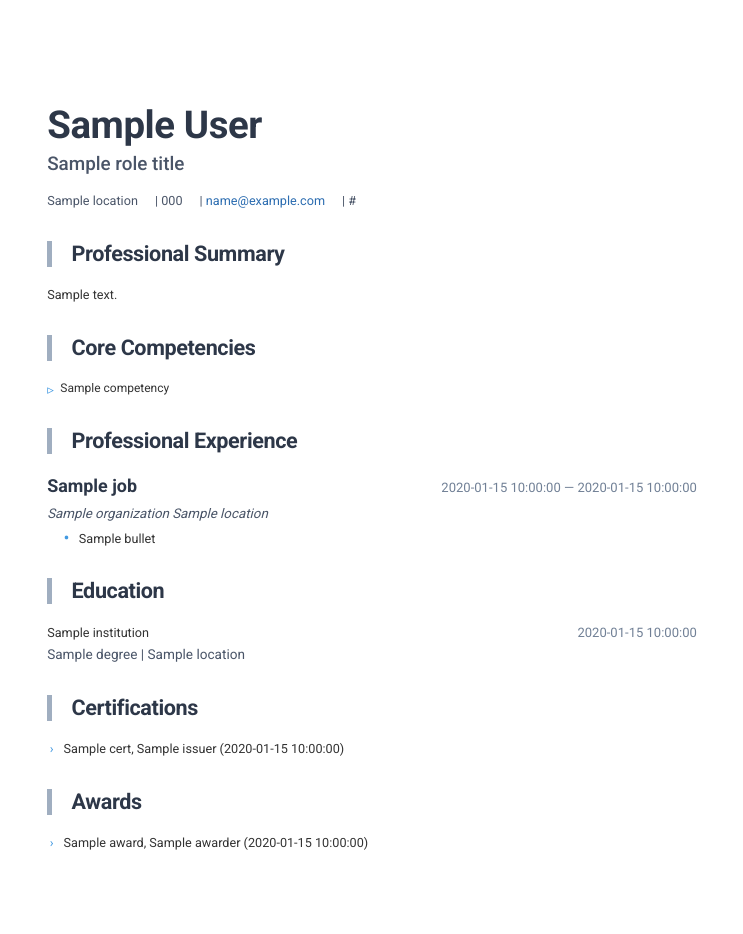
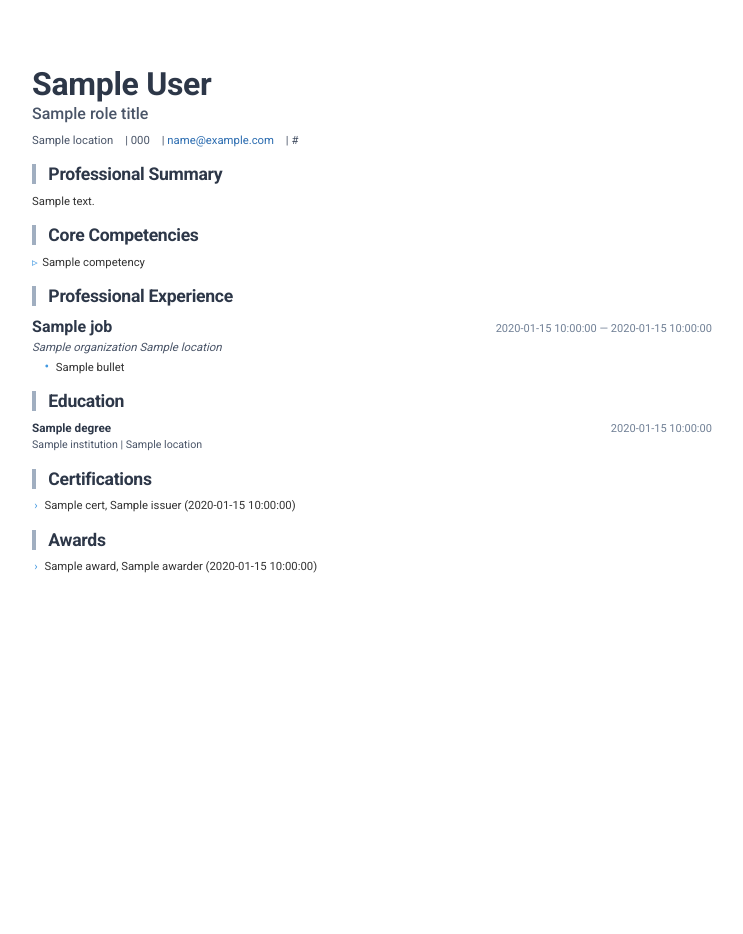
Before and after one commit to amyers1/resume_pipeline, a Python web app: template backend/templates/resume.html.j2 in a window 1280 px wide. Shown: the whole page, without its empty margins (268-1011 px from the left). After the commit the page ends 573 px from the top, so only its background shows below. Run offline with Jinja, Linux system fonts and the light colour scheme; the template is opened without the code that fills it: most values are stand-ins (such as "Sample title", 1, 10 or a date in 2020).

Commit message:
html template updates

```diff
--- a/backend/templates/resume.css
+++ b/backend/templates/resume.css
@@ -1,10 +1,12 @@
 /* ==========================================================================
    Modern Resume Style – Awesome-CV inspired – WeasyPrint friendly
+   Compact version (smaller type, tighter spacing, 3-col competencies)
    ========================================================================== */
 
 @import url("https://fonts.googleapis.com/css2?family=Roboto:wght@300;400;500;700&family=Roboto+Mono:wght@400;500&display=swap");
 
 /* Reset & base */
+
 * {
     margin: 0;
     padding: 0;
@@ -18,49 +20,51 @@ html {
 
 body {
     font-family: "Roboto", Helvetica, Arial, sans-serif;
-    font-size: 9.5pt;
-    line-height: 1.45;
+    font-size: 8.5pt; /* ↓ smaller base font */
+    line-height: 1.35; /* ↓ tighter line height */
     color: #333;
     background: #fff;
     margin: 0;
 }
 
 /* Container – aim for ~A4/letter usable area */
+
 .container {
-    max-width: 8.5in; /* A4 width – adjust to 8.5in / 216mm for US letter */
+    max-width: 8.5in;
     margin: 0 auto;
-    padding: 2.8cm 2.2cm 2cm; /* generous top margin for header breathing room */
+    padding: 1.8cm 1.8cm 1.6cm; /* ↓ reduced top and side padding */
 }
 
 /* Typography scale */
+
 h1,
 h2 {
     font-weight: 700;
-    color: #2d3748; /* dark slate */
-    letter-spacing: -0.4px;
+    color: #2d3748;
+    letter-spacing: -0.3px;
 }
 
 h1 {
-    font-size: 2.4rem;
-    margin-bottom: 0.15em;
+    font-size: 2rem; /* ↓ slightly smaller */
+    margin-bottom: 0.1em; /* tighter */
     line-height: 1;
 }
 
 .role-title {
-    font-size: 1.18rem;
+    font-size: 1rem; /* ↓ slightly smaller */
     font-weight: 500;
     color: #4a5568;
-    margin-bottom: 0.8em;
+    margin-bottom: 0.5em; /* tighter */
 }
 
 .contact-info {
-    font-size: 9.5pt;
+    font-size: 8.5pt; /* ↓ smaller */
     color: #4a5568;
-    margin-bottom: 1.8em;
+    margin-bottom: 1.1em; /* ↓ smaller block spacing */
 }
 
 .contact-info span {
-    margin-right: 1.1em;
+    margin-right: 0.8em; /* tighter horizontal spacing */
 }
 
 .contact-info a {
@@ -73,41 +77,44 @@ h1 {
 }
 
 /* Section headings – Awesome-CV style thick left bar */
+
 h2 {
-    font-size: 1.35rem;
-    margin: 1.4em 0 0.9em;
-    padding-left: 0.9em;
-    border-left: 5px solid #a0aec0; /* subtle gray-blue accent */
-    line-height: 1.2;
+    font-size: 1.1rem; /* ↓ smaller */
+    margin: 0.9em 0 0.55em; /* tighter above/below */
+    padding-left: 0.7em; /* slightly tighter */
+    border-left: 4px solid #a0aec0; /* slightly thinner bar */
+    line-height: 1.15;
 }
 
-/* Core Competencies – compact grid */
+/* Core Competencies – compact 3-column grid */
+
 .competency-grid {
+    columns: 3; /* or column-count: 3; */
+    column-gap: 1.6em;
     list-style: none;
-    display: grid;
-    grid-template-columns: repeat(2, 1fr); /* ← changed from auto-fit minmax */
-    gap: 0.5em 2.5em; /* wider horizontal gap looks balanced */
-    font-size: 9pt; /* slightly larger helps legibility */
-    margin-top: 0.7em;
-    margin-bottom: 1.2em;
+    margin: 0;
+    padding: 0;
 }
 
 .competency-grid li {
+    break-inside: avoid;
+    -webkit-column-break-inside: avoid;
+    padding-left: 0.9em;
     position: relative;
-    padding-left: 1.1em;
 }
 
 .competency-grid li::before {
     content: "▹";
     position: absolute;
     left: 0;
-    color: #4299e1; /* blue accent */
-    font-size: 1.1em;
+    color: #4299e1;
+    font-size: 1em;
 }
 
 /* Experience items */
+
 .experience-item {
-    margin-bottom: 1.5em;
+    margin-bottom: 1em; /* ↓ tighter block spacing */
 }
 
 .exp-header {
@@ -115,40 +122,42 @@ h2 {
     justify-content: space-between;
     align-items: baseline;
     flex-wrap: wrap;
-    gap: 0.8em;
-    margin-bottom: 0.35em;
+    gap: 0.5em; /* tighter gap between title/date */
+    margin-bottom: 0.25em;
 }
 
 .job-title {
-    font-size: 1.12rem;
+    font-size: 1rem; /* ↓ slightly smaller */
     font-weight: 600;
     color: #2d3748;
 }
 
 .dates {
-    font-size: 9.8pt;
+    font-size: 8.3pt; /* ↓ smaller */
     color: #718096;
     font-weight: 400;
     white-space: nowrap;
 }
 
 .exp-sub-header {
-    font-size: 10pt;
+    font-size: 8.6pt; /* ↓ smaller */
     color: #4a5568;
-    margin-bottom: 0.5em;
+    margin-bottom: 0.35em; /* tighter */
     font-style: italic;
 }
+
+/* Bullet lists */
 
 .bullets {
     list-style: none;
     margin-left: 0;
-    padding-left: 1.3em;
+    padding-left: 1.1em; /* slightly tighter */
 }
 
 .bullets li {
     position: relative;
-    margin-bottom: 0.55em;
-    padding-left: 1.2em;
+    margin-bottom: 0.35em; /* ↓ less vertical space per bullet */
+    padding-left: 1em; /* tighter */
 }
 
 .bullets li::before {
@@ -156,44 +165,57 @@ h2 {
     position: absolute;
     left: 0;
     color: #4299e1;
-    font-size: 1.4em;
+    font-size: 1.2em;
     line-height: 1;
 }
 
 /* Education & Certifications */
+
+/* Education & Certifications */
+
 .edu-item {
-    margin-bottom: 1.1em;
+    margin-bottom: 0.8em;
 }
 
 .edu-item .exp-header {
-    margin-bottom: 0.2em;
+    margin-bottom: 0.15em;
 }
 
-.degree {
-    font-size: 10.2pt;
+/* Slightly smaller institution line */
+.edu-item .institution {
+    font-size: 8pt; /* was ~body size; now a bit smaller */
     color: #4a5568;
 }
 
+/* Bold, slightly emphasized degree line */
+.degree {
+    font-size: 8.8pt; /* keep close to body size for compactness */
+    font-weight: 600; /* make the degree bold */
+    color: #2d3748; /* a touch darker to stand out */
+}
+
 /* Simple lists (certifications, etc.) */
+
 .simple-list {
     list-style: none;
-    padding-left: 1.3em;
-    margin-top: 0.5em;
+    padding-left: 1.1em;
+    margin-top: 0.35em;
 }
 
 .simple-list li {
-    margin-bottom: 0.45em;
+    margin-bottom: 0.3em; /* tighter */
     position: relative;
 }
 
 .simple-list li::before {
     content: "›";
     position: absolute;
-    left: -1.1em;
+    left: -0.9em; /* tighter */
     color: #4299e1;
 }
 
 /* Other experience – slightly de-emphasized */
+
 .other-experience h3,
 .other-experience .job-title {
     color: #4a5568;
@@ -201,23 +223,33 @@ h2 {
 }
 
 /* Footer spacing fix */
+
 .container > section:last-child {
     margin-bottom: 0;
 }
 
 /* WeasyPrint / print tweaks */
+
 @media print {
+    body {
+        font-size: 8.3pt; /* tiny additional reduction for print only */
+        line-height: 1.32;
+    }
+
     .container {
-        padding: 2.2cm 1.9cm 1.8cm;
+        padding: 1.6cm 1.6cm 1.5cm; /* even tighter on print to favor 2 pages */
     }
+
     h2 {
         page-break-after: avoid;
     }
+
     .experience-item {
         page-break-inside: avoid;
     }
-    @page {
-        size: A4; /* or: letter */
-        margin: 0;
-    }
 }
+
+@page {
+    size: A4; /* or: letter */
+    margin: 0;
+}
--- a/backend/templates/resume.html.j2
+++ b/backend/templates/resume.html.j2
@@ -88,10 +88,10 @@
                 {% for edu in education %}
                 <div class="edu-item">
                     <div class="exp-header">
-                        <span class="institution">{{ edu.institution }}</span>
+                        <span class="degree">{{ edu.degree }}</span>
                         <span class="dates">{{ edu.graduation_date }}</span>
                     </div>
-                    <div class="degree">{{ edu.degree }} | {{ edu.location }}</div>
+                    <div class="institution">{{ edu.institution }} | {{ edu.location }}</div>
                 </div>
                 {% endfor %}
             </div>
@@ -113,7 +113,8 @@
             <div class="section-content">
                 <ul class="simple-list">
                     {% for award in awards %}
-                    <li>{{ award.title }}{% if award.awarder %}, {{ award.awarder }} {% endif %} ({{ award.date }})</li>
+                    <li>{{ award.title }}{% if award.awarder %}, {{ award.awarder }} {% endif %} {% if award.date %} ({{ award.date }}) {% endif %}
+                    </li>
                     {% endfor %}
                 </ul>
             </div>
```
